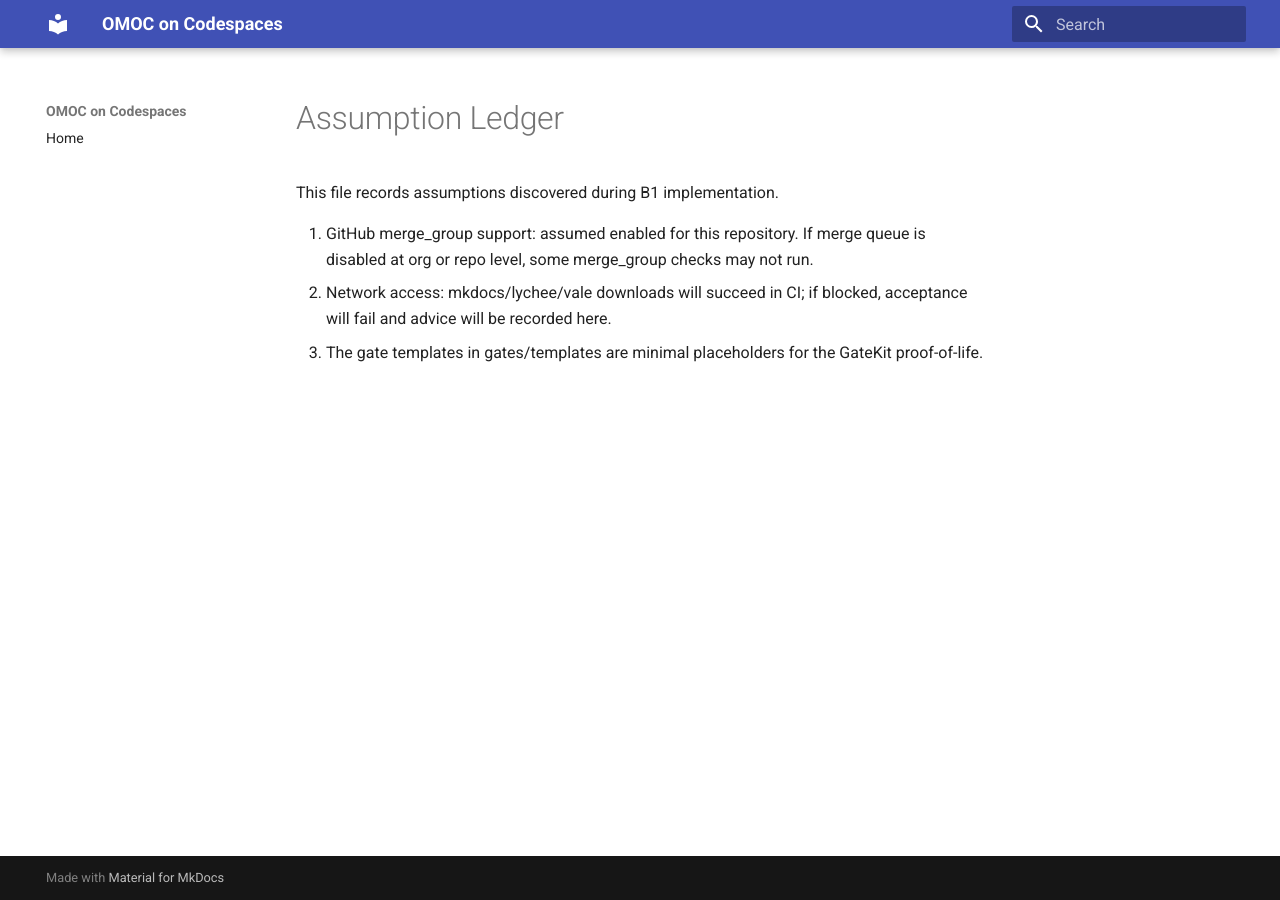
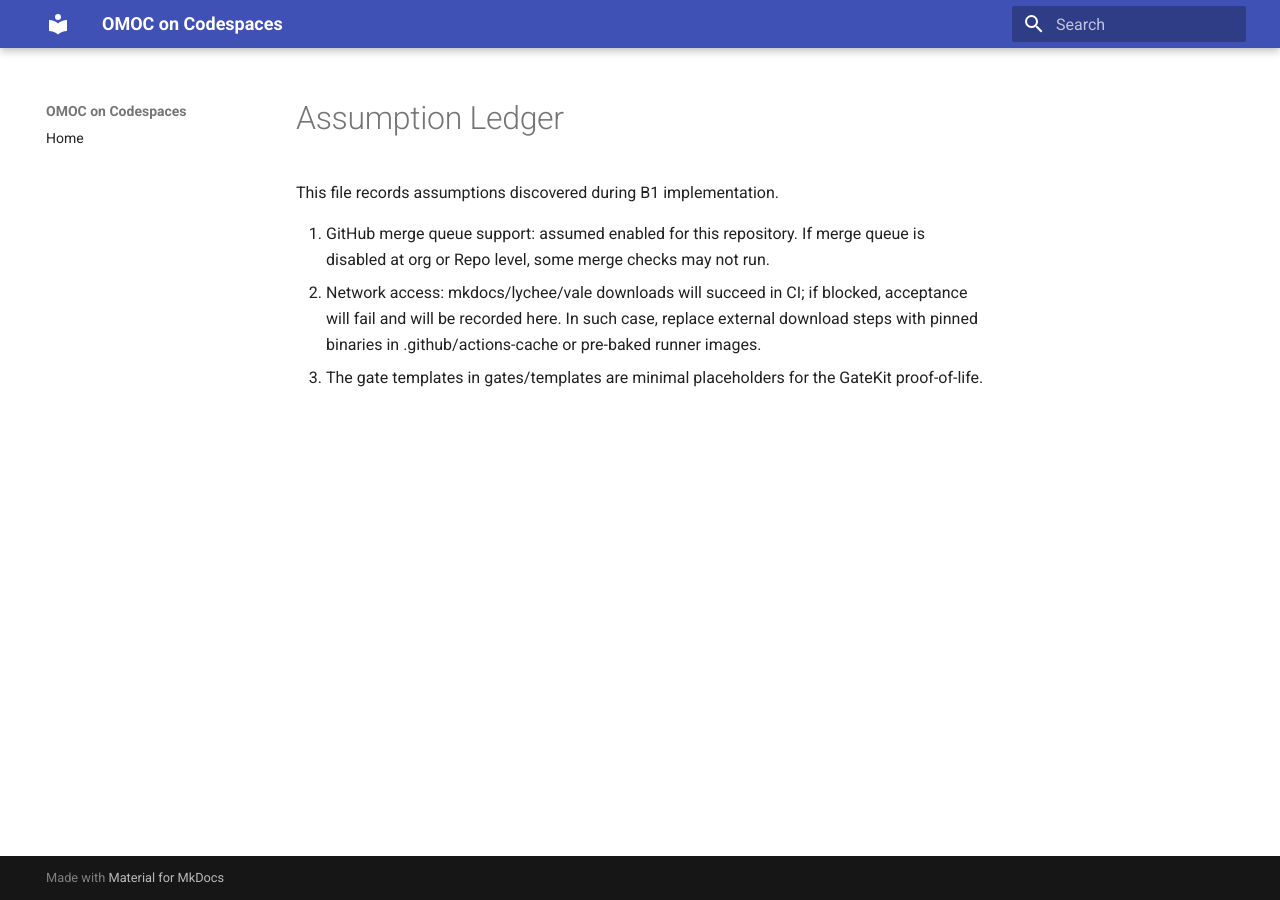
Before and after one commit to Spartoi-development-team/spartoi-project-2, an MkDocs documentation site: the page built from docs/assumption_ledger.md, in a window 1280 px wide. Built offline with MkDocs 1.6.1 and Material for MkDocs 9.7.7, drawn with Linux system fonts in a browser that asks for light colours.

Commit message:
docs: clarify assumption ledger wording

```diff
--- a/docs/assumption_ledger.md
+++ b/docs/assumption_ledger.md
@@ -2,6 +2,6 @@
 
 This file records assumptions discovered during B1 implementation.
 
-1. GitHub merge_group support: assumed enabled for this repository. If merge queue is disabled at org or repo level, some merge_group checks may not run.
-2. Network access: mkdocs/lychee/vale downloads will succeed in CI; if blocked, acceptance will fail and advice will be recorded here.
+1. GitHub merge queue support: assumed enabled for this repository. If merge queue is disabled at org or Repo level, some merge checks may not run.
+2. Network access: mkdocs/lychee/vale downloads will succeed in CI; if blocked, acceptance will fail and will be recorded here. In such case, replace external download steps with pinned binaries in .github/actions-cache or pre-baked runner images.
 3. The gate templates in gates/templates are minimal placeholders for the GateKit proof-of-life.
```
